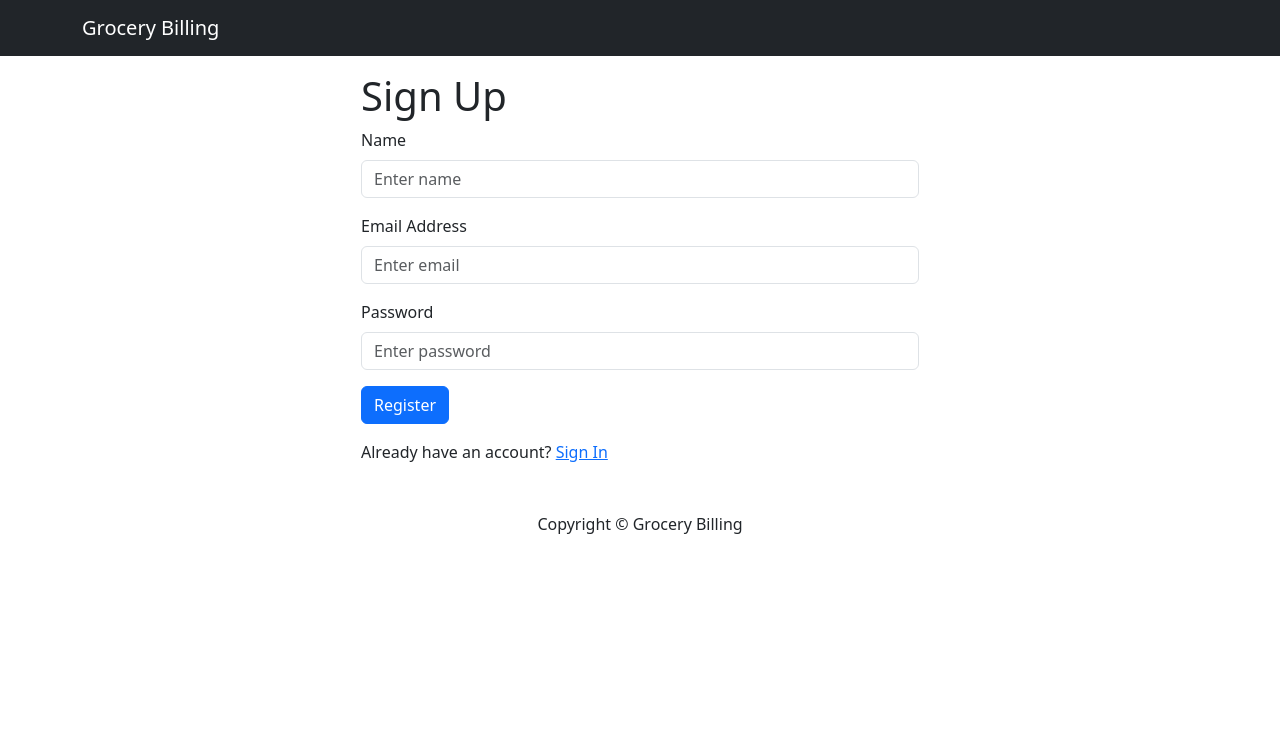
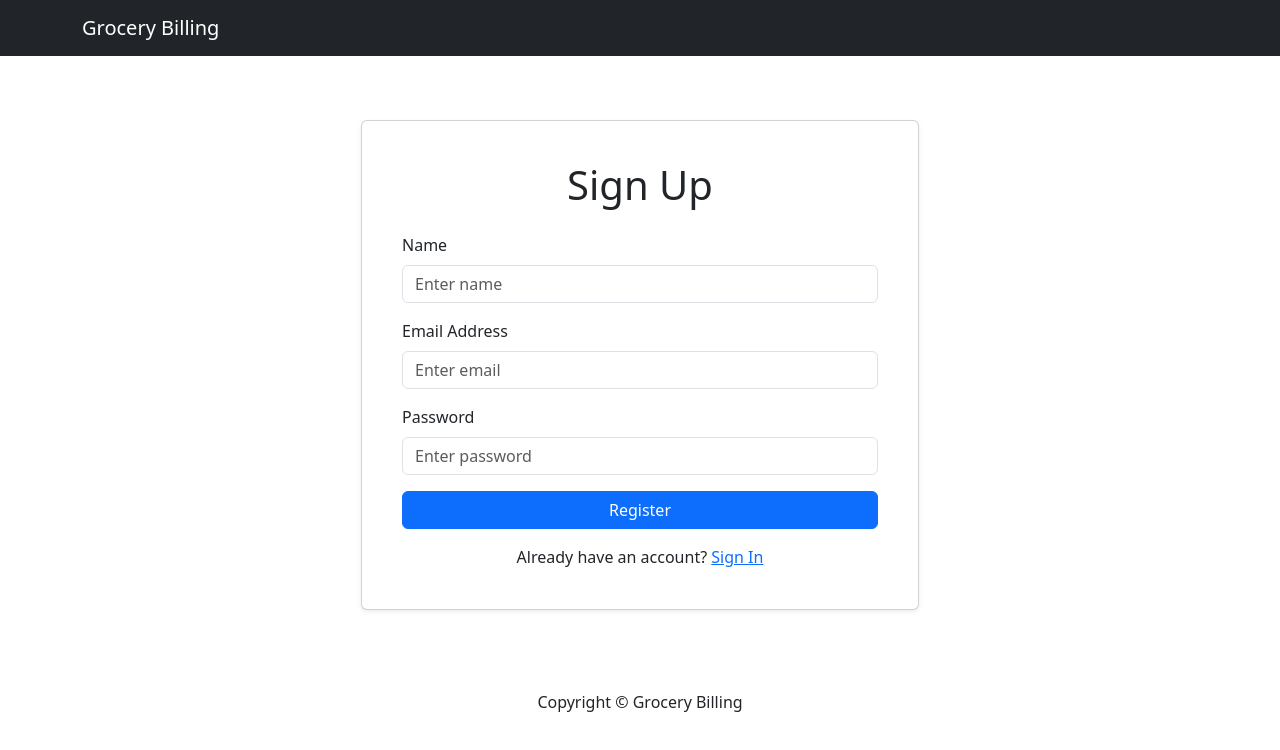
Before and after one commit to lokeshec23/grocery-billing-app, a React (Vite) app in the folder frontend/: page /register in a window 1280 px wide. Shown: the top 750 px of the page. Built offline with nearby package versions, Linux system fonts and the light colour scheme.

Commit message:
feat: Enhance Login and Register screens with Card layout and improved styling

```diff
--- a/frontend/src/screens/LoginScreen.jsx
+++ b/frontend/src/screens/LoginScreen.jsx
@@ -1,5 +1,5 @@
 import React, { useState, useContext, useEffect } from "react";
-import { Form, Button, Col, Row } from "react-bootstrap";
+import { Form, Button, Row, Col, Card } from "react-bootstrap";
 import { Link, useNavigate } from "react-router-dom";
 import api from "../utils/api";
 import { UserContext } from "../context/UserContext";
@@ -11,7 +11,6 @@ const LoginScreen = () => {
   const { state, dispatch } = useContext(UserContext);
   const navigate = useNavigate();
 
-  // Redirect if user is already logged in
   useEffect(() => {
     if (state.user) {
       navigate("/home");
@@ -20,21 +19,10 @@ const LoginScreen = () => {
 
   const submitHandler = async (e) => {
     e.preventDefault();
-    setError(null); // Clear previous errors
+    setError(null);
 
     try {
-      const config = {
-        headers: {
-          "Content-Type": "application/json",
-        },
-      };
-
-      const { data } = await api.post(
-        "/users/login",
-        { email, password },
-        config
-      );
-
+      const { data } = await api.post("/users/login", { email, password });
       dispatch({ type: "LOGIN", payload: data });
     } catch (err) {
       setError(err.response?.data?.message || "Login failed");
@@ -42,9 +30,11 @@ const LoginScreen = () => {
   };
 
   return (
-    <div className="d-flex justify-content-center">
+    <div className="d-flex justify-content-center my-5">
       <Col md={6}>
-        <h1>Sign In</h1>
+        <Card className="p-4 shadow-sm">
+          <Card.Body>
+            <h1 className="text-center mb-4">Sign In</h1>
             {error && <div className="alert alert-danger">{error}</div>}
             <Form onSubmit={submitHandler}>
               <Form.Group className="mb-3" controlId="email">
@@ -57,7 +47,6 @@ const LoginScreen = () => {
                   required
                 />
               </Form.Group>
-
               <Form.Group className="mb-3" controlId="password">
                 <Form.Label>Password</Form.Label>
                 <Form.Control
@@ -68,16 +57,15 @@ const LoginScreen = () => {
                   required
                 />
               </Form.Group>
-
-          <Button type="submit" variant="primary">
+              <Button type="submit" variant="primary" className="w-100">
                 Sign In
               </Button>
             </Form>
-        <Row className="py-3">
-          <Col>
+            <div className="text-center mt-3">
               New Customer? <Link to="/register">Register</Link>
-          </Col>
-        </Row>
+            </div>
+          </Card.Body>
+        </Card>
       </Col>
     </div>
   );
--- a/frontend/src/screens/RegisterScreen.jsx
+++ b/frontend/src/screens/RegisterScreen.jsx
@@ -1,5 +1,5 @@
 import React, { useState, useContext, useEffect } from "react";
-import { Form, Button, Row, Col } from "react-bootstrap";
+import { Form, Button, Row, Col, Card } from "react-bootstrap";
 import { Link, useNavigate } from "react-router-dom";
 import { UserContext } from "../context/UserContext";
 import api from "../utils/api";
@@ -37,9 +37,11 @@ const RegisterScreen = () => {
   };
 
   return (
-    <div className="d-flex justify-content-center">
+    <div className="d-flex justify-content-center my-5">
       <Col md={6}>
-        <h1>Sign Up</h1>
+        <Card className="p-4 shadow-sm">
+          <Card.Body>
+            <h1 className="text-center mb-4">Sign Up</h1>
             {error && <div className="alert alert-danger">{error}</div>}
             <Form onSubmit={submitHandler}>
               <Form.Group className="mb-3" controlId="name">
@@ -52,7 +54,6 @@ const RegisterScreen = () => {
                   required
                 />
               </Form.Group>
-
               <Form.Group className="mb-3" controlId="email">
                 <Form.Label>Email Address</Form.Label>
                 <Form.Control
@@ -63,7 +64,6 @@ const RegisterScreen = () => {
                   required
                 />
               </Form.Group>
-
               <Form.Group className="mb-3" controlId="password">
                 <Form.Label>Password</Form.Label>
                 <Form.Control
@@ -74,16 +74,15 @@ const RegisterScreen = () => {
                   required
                 />
               </Form.Group>
-
-          <Button type="submit" variant="primary">
+              <Button type="submit" variant="primary" className="w-100">
                 Register
               </Button>
             </Form>
-        <Row className="py-3">
-          <Col>
+            <div className="text-center mt-3">
               Already have an account? <Link to="/">Sign In</Link>
-          </Col>
-        </Row>
+            </div>
+          </Card.Body>
+        </Card>
       </Col>
     </div>
   );
```
Lines whose indentation alone changed are shown as unchanged.
